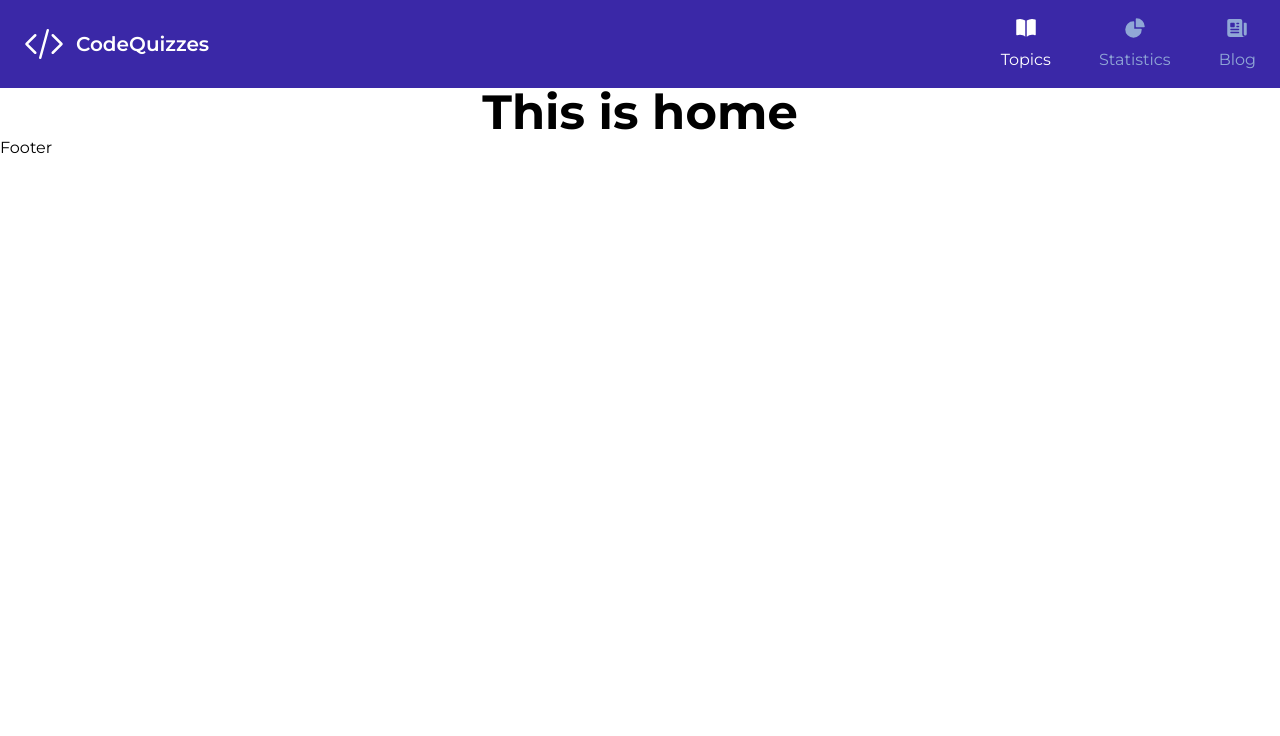
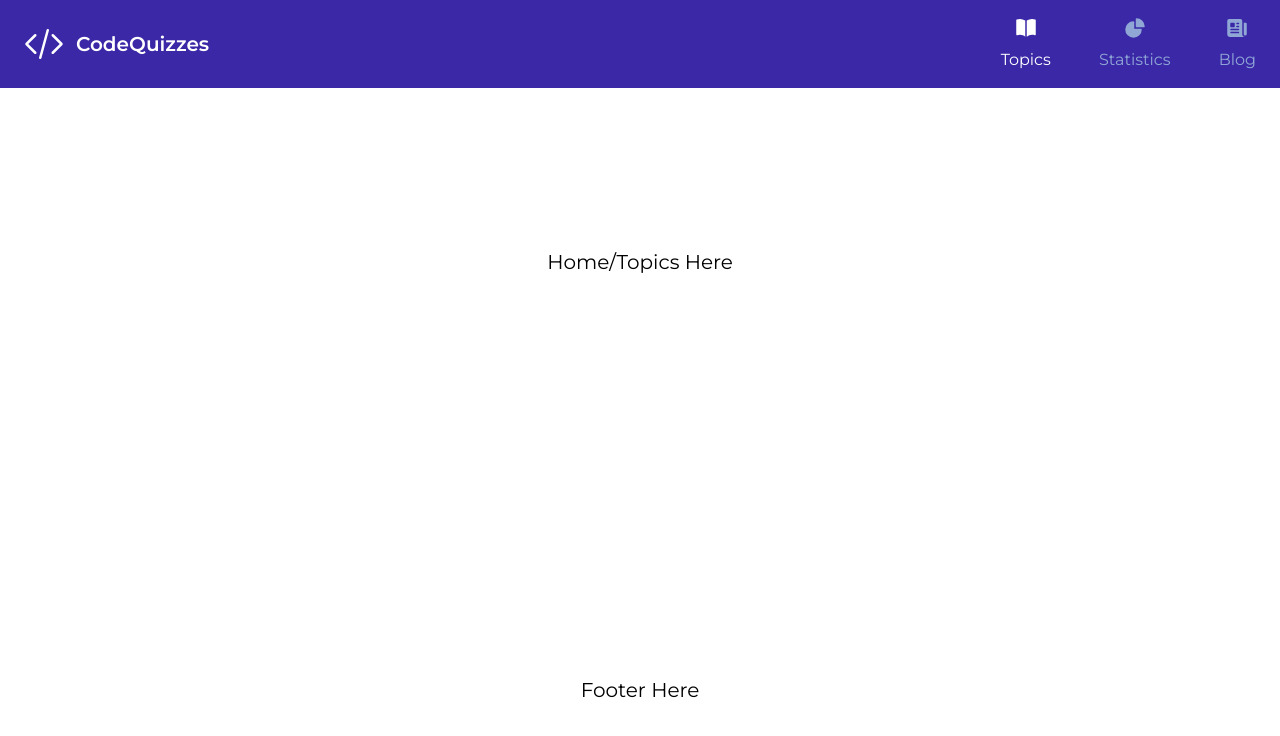
Before and after one commit to immdraselkhan/coder-quizzes, a React (Vite) app: page /topics in a window 1280 px wide. Shown: the top 736 px of the page. Built offline with nearby package versions, Linux system fonts and the light colour scheme.

Commit message:
header added

```diff
--- a/src/components/Blog.jsx
+++ b/src/components/Blog.jsx
@@ -2,7 +2,7 @@ import React from 'react'
 
 const Blog = () => {
   return (
-    <div>Blog</div>
+    <div className="text-center text-xl mt-[20vh]">Blog Here</div>
   )
 }
 
--- a/src/components/Footer.jsx
+++ b/src/components/Footer.jsx
@@ -3,7 +3,7 @@ import React from 'react'
 const Footer = () => {
   return (
     <footer className=''>
-      <h1>Footer</h1>
+      <div className="text-center text-xl mt-[50vh]">Footer Here</div>
     </footer>
   )
 }
--- a/src/components/Home.jsx
+++ b/src/components/Home.jsx
@@ -7,7 +7,7 @@ import React from 'react';
 const Home = () => {
   return (
     <div>
-      <h1 className="text-center text-5xl font-bold text-black">This is home</h1>
+      <div className="text-center text-xl mt-[20vh]">Home/Topics Here</div>
     </div>
   )
 }
--- a/src/components/Statistics.jsx
+++ b/src/components/Statistics.jsx
@@ -2,7 +2,7 @@ import React from 'react'
 
 const Statistics = () => {
   return (
-    <div>Statistics</div>
+    <div className="text-center text-xl mt-[20vh]">Statistics Here</div>
   )
 }
 
--- a/src/routes/routes.jsx
+++ b/src/routes/routes.jsx
@@ -14,6 +14,10 @@ export const router = createBrowserRouter([
     element: <Main />,
     children: [
       {
+        path: '/',
+        element: <Home />
+      },
+      {
         path: 'topics',
         element: <Home />,
       },
```
